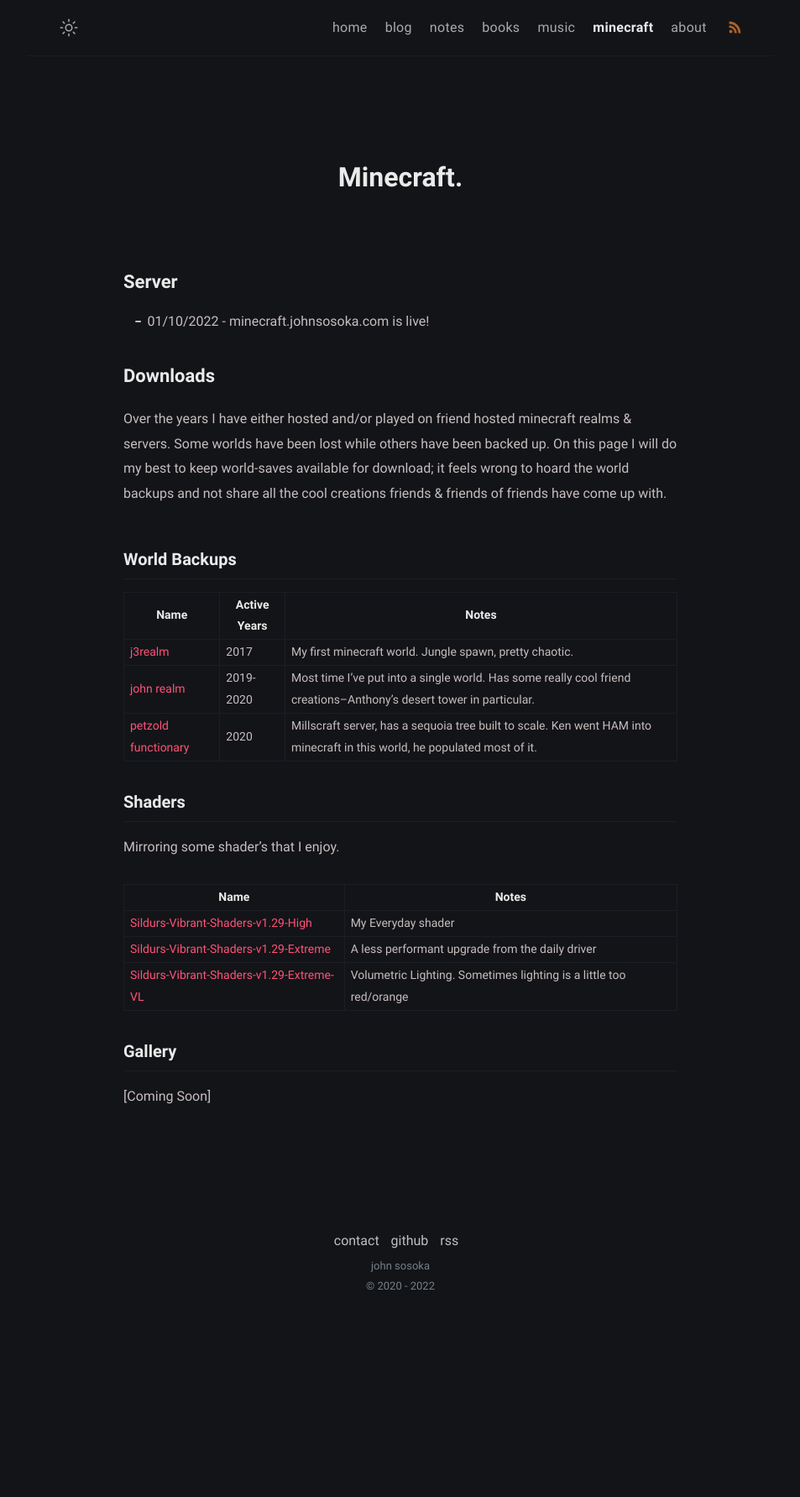
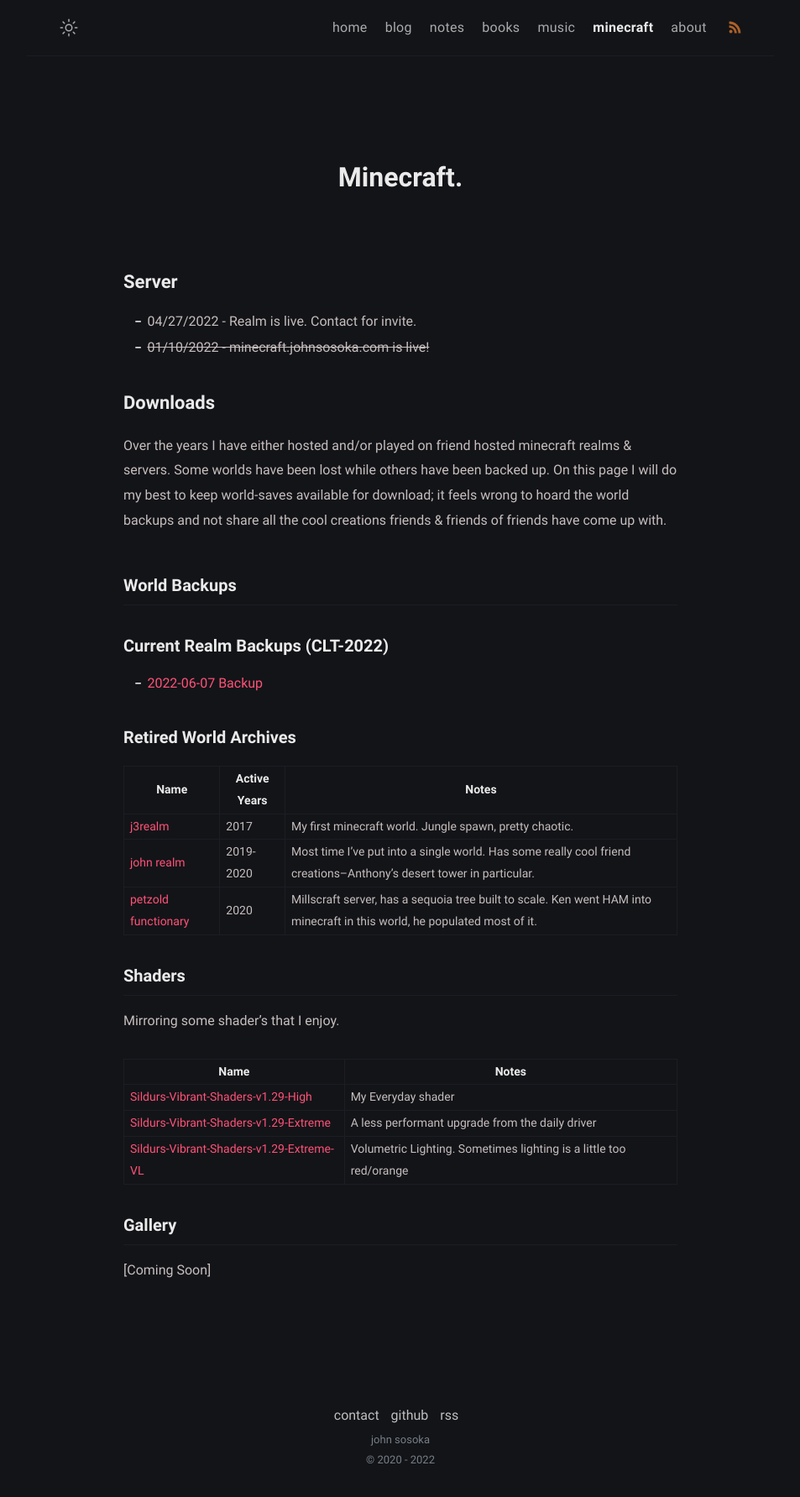
Before and after one commit to johnsosoka/site-johnsosoka-com, a Jekyll site: the page built from website/pages/minecraft.md, in a window 1280 px wide. Shown: the whole page at 84% size, without its empty margins (163-1116 px from the left). Built offline with Jekyll 4.4.1, drawn with Linux system fonts in a browser that asks for light colours; before the commit the page ends 1576 px from its top, so only the background shows below that.

Commit message:
updating minecraft page

```diff
--- a/website/pages/minecraft.md
+++ b/website/pages/minecraft.md
@@ -7,7 +7,8 @@
 ---
 
 ## Server
-* 01/10/2022 - minecraft.johnsosoka.com is live!
+* 04/27/2022 - Realm is live. Contact for invite.
+* ~~01/10/2022 - minecraft.johnsosoka.com is live!~~
 
 ## Downloads
 
@@ -18,12 +19,17 @@
 
 ### World Backups
 
+#### Current Realm Backups (CLT-2022)
+
+* [2022-06-07 Backup](https://files.johnsosoka.com/minecraft/world-saves/2022-06-07-johns-realm.zip)
+
+#### Retired World Archives
+
 |     Name | Active Years                                                                          | Notes |
 |----------|---------------------------------------------------------------------------------------|-------|
 | [j3realm](https://files.johnsosoka.com/minecraft/world-saves/j3realm(yassland)-8-28-2017.zip) | 2017 | My first minecraft world. Jungle spawn, pretty chaotic. |
 | [john realm](https://files.johnsosoka.com/minecraft/world-saves/johns-realm-4-25-20.zip) | 2019-2020 | Most time I've put into a single world. Has some really cool friend creations--Anthony's desert tower in particular. |
 | [petzold functionary](https://files.johnsosoka.com/minecraft/world-saves/petzold_functionary-millscraft-2020.zip) | 2020 | Millscraft server, has a sequoia tree built to scale. Ken went HAM into minecraft in this world, he populated most of it. |
-
 
 ### Shaders
 
```
